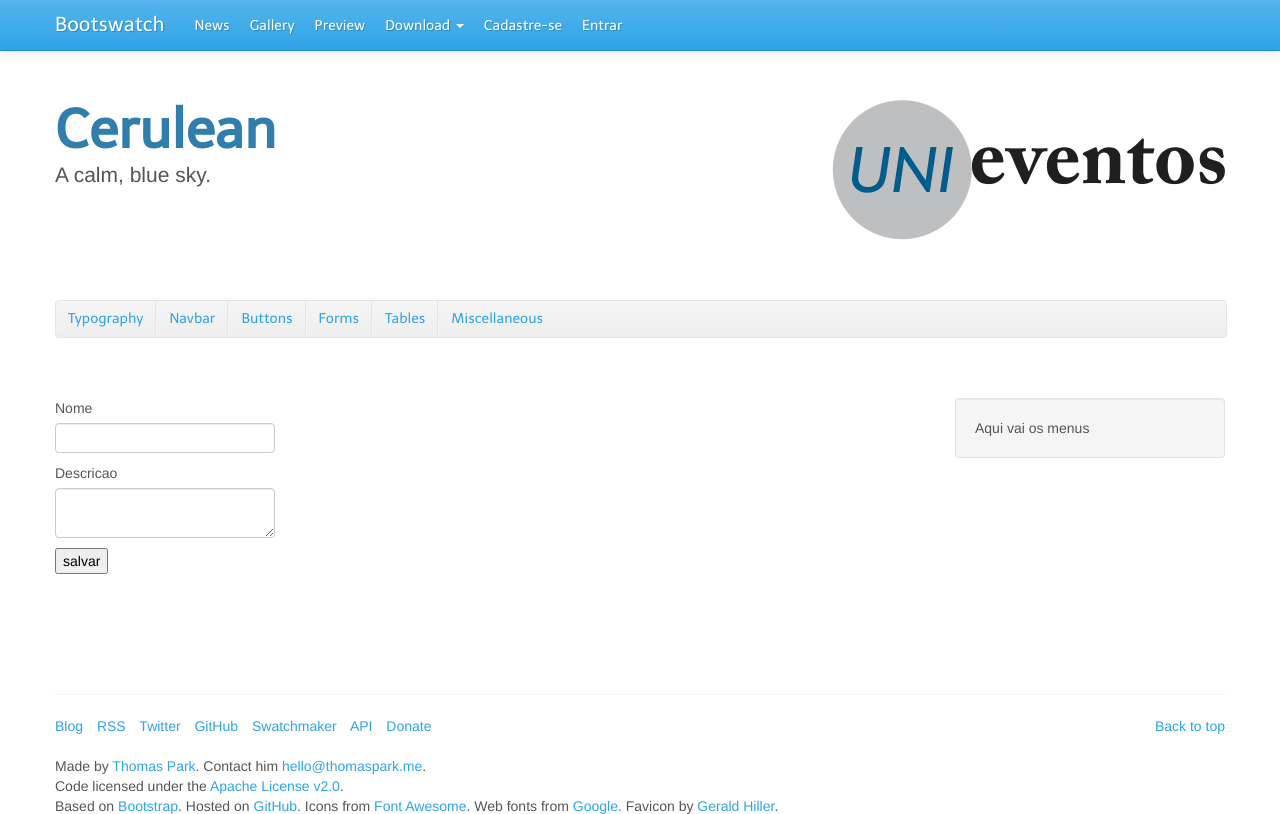
After one commit to josofm/unieventos, a CakePHP app: the page made by app/View/Eventos/admin_cadastrar_evento.ctp in a window 1280 px wide. The commit adds this page. Shown: the top 814 px of the page. Run offline with PHP 8.4 and a stand-in for CakePHP, Linux system fonts and the light colour scheme; the template is opened without the code that fills it, so the values that code supplies are empty; form fields are guessed from the names that the template uses; some libraries are stand-ins or nearby versions.

Commit message:
erro no cadastro

```diff
--- a/app/Controller/EventosController.php
+++ b/app/Controller/EventosController.php
@@ -6,7 +6,7 @@ class EventosController extends AppController{
 	public $helpers = array('Html', 'Form');
 	public $components = array('Session');
 
-	public function admin_add() {
+	public function admin_cadastrarEventos() {
 	    if ($this->request->is('post')) {
 	    	$this->Evento->create();
 	    	if ($this->Evento->saveAll($this->request->data)) {
--- a/app/Model/Usuario.php
+++ b/app/Model/Usuario.php
@@ -1,6 +1,7 @@
 <?php
 class Usuario extends AppModel{
 	public $hasMany = array('Msg');
+	public $hasOne = array('Estado');
 
 	public $hasAndBelongsToMany = array(
 		'Evento' => array(
--- a/app/View/Elements/admin/menuHeader.ctp
+++ b/app/View/Elements/admin/menuHeader.ctp
@@ -55,7 +55,7 @@
       <li>
         <?php echo $this->html->link('<i class="fa fa-envelope"></i> '.__('Caixa de entrada'), array('controller' => 'msgs', 'action' => 'index', 'admin' => true), array('escape' => false)) ?>
       </li>
-      <li><a href="#"><i class="fa fa-gear"></i> Settings</a></li>
+      <li><a href="#"><i class="fa fa-gear"></i> <?php echo __('Configurações'); ?></a></li>
       <li class="divider"></li>
       <li>
         <?php echo $this->html->link('<i class="fa fa-power-off"></i> '.__('Sair'), array('controller' => 'usuarios', 'action' => 'logout', 'admin' => true), array('escape' => false)) ?>
--- a/app/View/Elements/site/header.ctp
+++ b/app/View/Elements/site/header.ctp
@@ -5,7 +5,7 @@
       <p class="lead">A calm, blue sky.</p>
     </div>
     <div class="span6">
-      <div class="bsa well">
+      <div class="bsa">
           <?php echo $this->Html->image('logo.png') ?>
       </div>
     </div>
--- a/app/View/Elements/site/navBar.ctp
+++ b/app/View/Elements/site/navBar.ctp
@@ -26,10 +26,6 @@
           <?php echo $this->Html->tag('li',$this->Html->link(__('Cadastre-se'), array('controller' => 'usuarios', 'action' => 'cadastro')));  ?>
           <?php echo $this->Html->tag('li', $this->Html->link(__('Entrar'), array('controller' => 'usuarios', 'action' => 'login', 'admin' => true))); ?>
         </ul>
-        <ul class="nav pull-right" id="main-menu-right">
-          <li><a rel="tooltip" target="_blank" href="http://builtwithbootstrap.com/" title="Showcase of Bootstrap sites &amp; apps" onclick="_gaq.push(['_trackEvent', 'click', 'outbound', 'builtwithbootstrap']);">Built With Bootstrap <i class="icon-share-alt"></i></a></li>
-          <li><a rel="tooltip" target="_blank" href="https://wrapbootstrap.com/?ref=bsw" title="Marketplace for premium Bootstrap templates" onclick="_gaq.push(['_trackEvent', 'click', 'outbound', 'wrapbootstrap']);">WrapBootstrap <i class="icon-share-alt"></i></a></li>
-        </ul>
        </div>
      </div>
    </div>
--- /dev/null
+++ b/app/View/Eventos/admin_cadastrar_evento.ctp
@@ -0,0 +1,7 @@
+<?php
+	echo $this->Form->create('Evento');
+	echo $this->Form->input('Usuario.id', array('type' => 'hidden' , 'value' => AuthComponent::user('id')));
+	echo $this->Form->input('nome');
+	echo $this->Form->input('descricao');
+	echo $this->Form->end('salvar');
+?>
```
Also changed, not shown: app/View/Elements/admin/menuLateral.ctp (+4 -5 lines), 9 other files.
